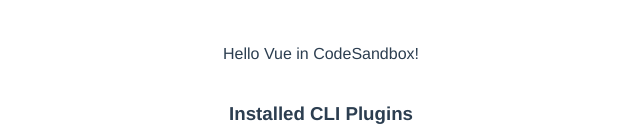
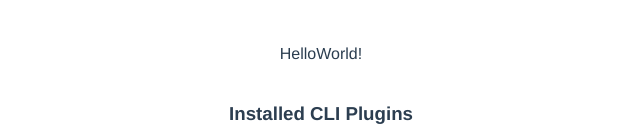
Before and after one commit to 13717506327/codesanbox_vue, a Vue app: page / in a window 1280 px wide. Shown: the part 356-491 px from the top of the page, without its empty margins (319-959 px from the left). Built offline with nearby package versions, Linux system fonts and the light colour scheme.

Commit message:
inite
inite 修改

```diff
--- a/src/components/HelloWorld.vue
+++ b/src/components/HelloWorld.vue
@@ -1,7 +1,7 @@
 <template>
   <div class="hello">
     <h1>{{ msg }}</h1>
-    <p>Hello Vue in CodeSandbox!</p>
+    <p>HelloWorld!</p>
     <h3>Installed CLI Plugins</h3>
     <ul>
       <li>
--- a/src/main.js
+++ b/src/main.js
@@ -1,7 +1,7 @@
 import Vue from "vue";
 import App from "./App.vue";
 
-Vue.config.productionTip = false;// finaf
+Vue.config.productionTip = false;//
 
 new Vue({
   render: h => h(App)
```
